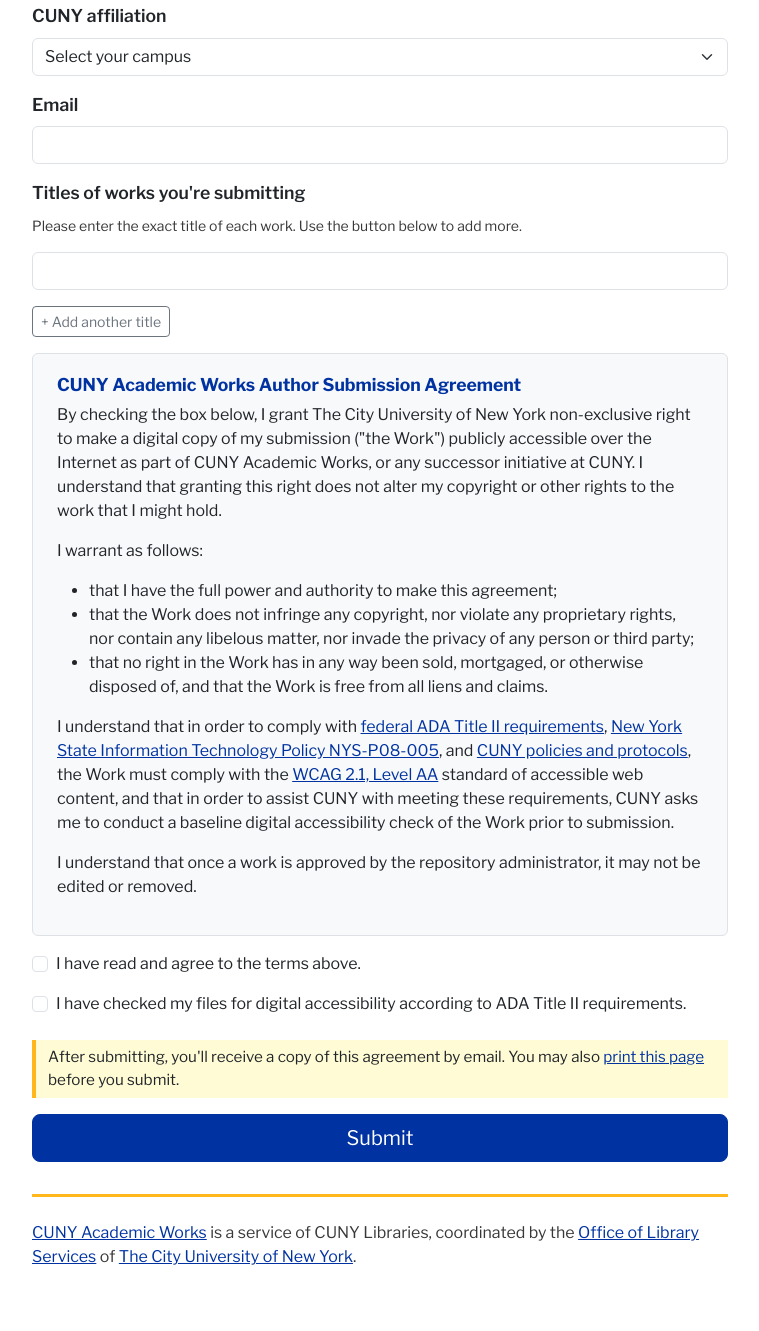
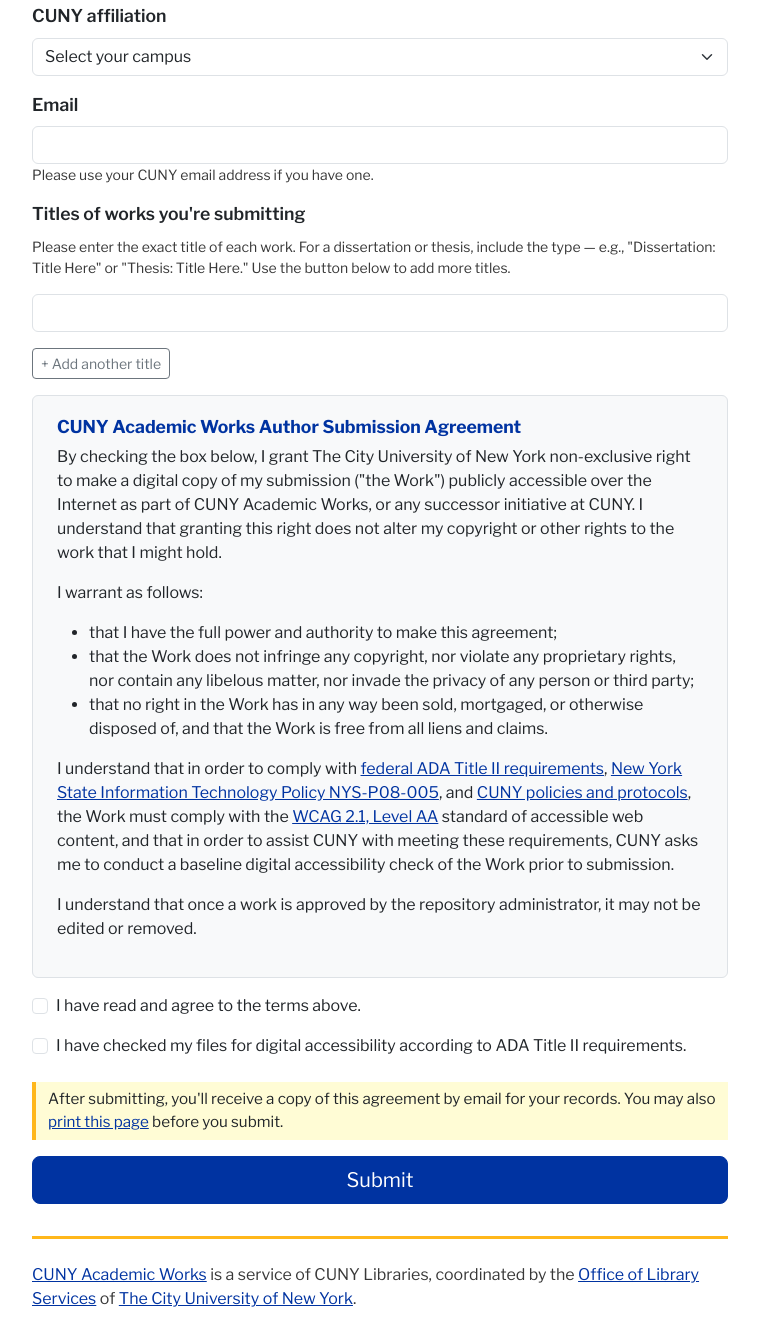
Before and after one commit to cuny-libraries/caw-forms, a website: page agreement.html in a window 1280 px wide. Shown: the part 389-1720 px from the top of the page, without its empty margins (260-1019 px from the left). Drawn offline with nearby package versions, Linux system fonts and the light colour scheme.

Commit message:
Add CUNY email hint, dissertation/thesis title guidance, and improve print note copy

```diff
--- a/agreement.html
+++ b/agreement.html
@@ -89,12 +89,13 @@
 			<div class="mb-3">
 				<label for="entry.1272378346" class="form-label fw-semibold">Email</label>
 				<input type="email" class="form-control" id="entry.1272378346" name="entry.1272378346" required autocomplete="email" aria-describedby="email-error">
+				<p class="form-hint">Please use your CUNY email address if you have one.</p>
 				<div id="email-error" class="invalid-feedback">Please enter a valid email address.</div>
 			</div>
 
 			<fieldset class="mb-3">
 				<legend class="form-label fw-semibold">Titles of works you're submitting</legend>
-				<p class="form-hint">Please enter the exact title of each work. Use the button below to add more.</p>
+				<p class="form-hint">Please enter the exact title of each work. For a dissertation or thesis, include the type — e.g., "Dissertation: Title Here" or "Thesis: Title Here." Use the button below to add more titles.</p>
 				<div id="titles-container">
 					<div class="mb-2" id="title-group-1">
 						<label for="title_1" class="visually-hidden">Title</label>
@@ -138,7 +139,7 @@
 			<!-- Populated by JS on submit; stores accessibility confirmation in Google Sheet -->
 			<input type="hidden" id="entry.191113412" name="entry.191113412" value="">
 
-			<p class="print-note">After submitting, you'll receive a copy of this agreement by email. You may also <a href="#" onclick="window.print(); return false;">print this page</a> before you submit.</p>
+			<p class="print-note">After submitting, you'll receive a copy of this agreement by email for your records. You may also <a href="#" onclick="window.print(); return false;">print this page</a> before you submit.</p>
 
 			<div class="position-absolute" style="left: -9999px;" aria-hidden="true">
 				<label for="website_url">Leave this blank</label>
```
